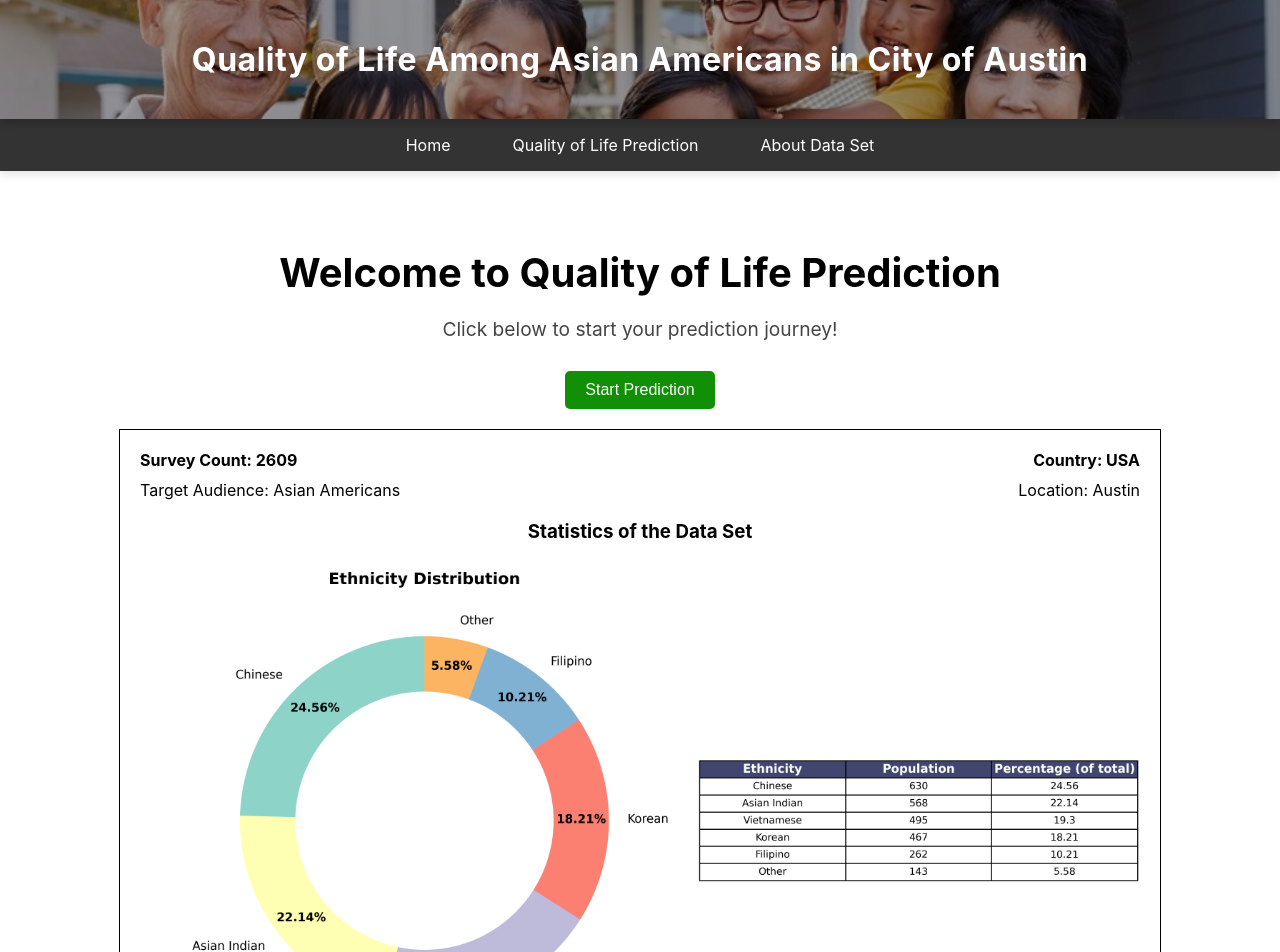
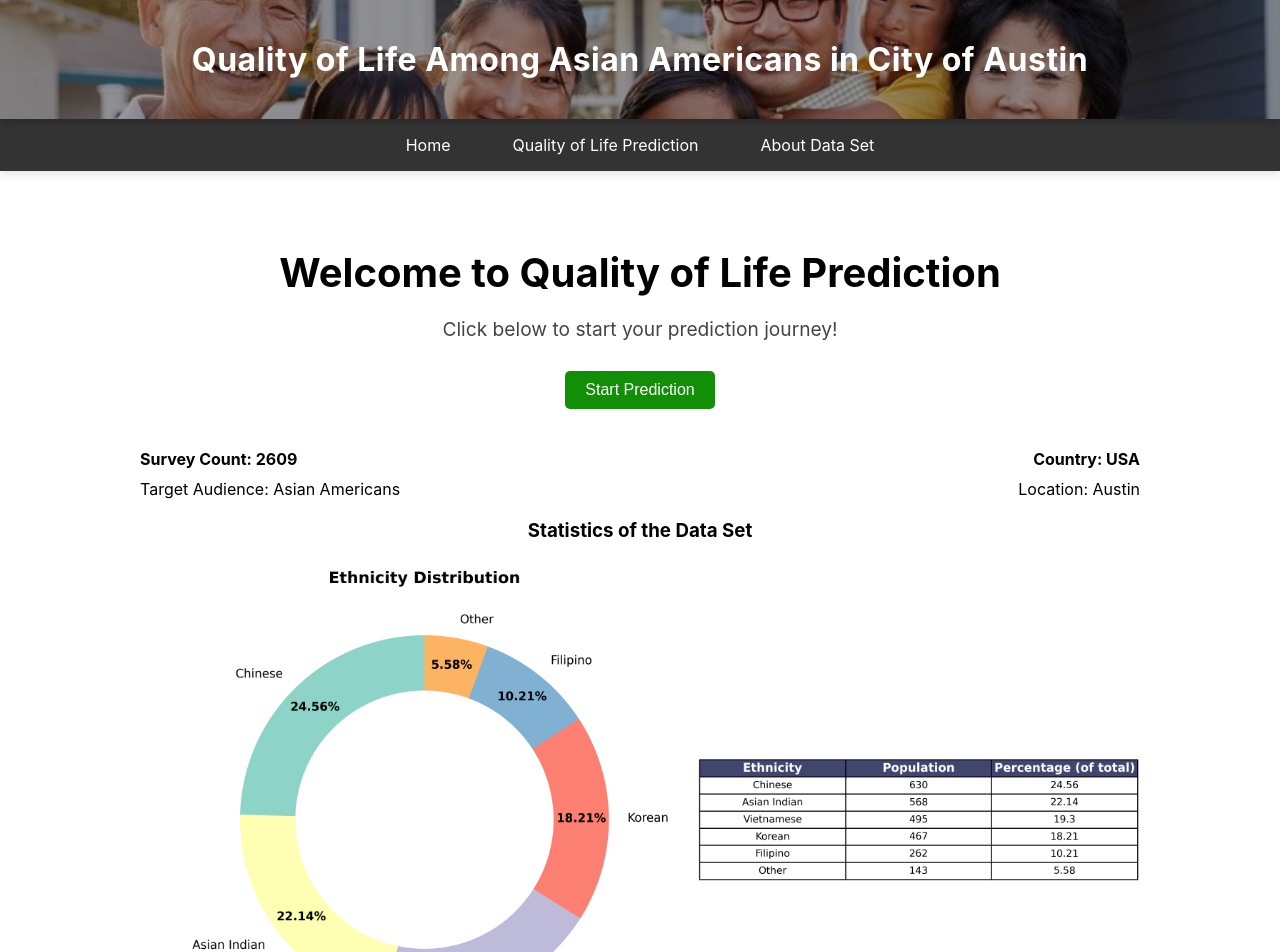
Before and after one commit to tharuka7/ForntEnd_QOL, a React (Create React App) app: page / in a window 1280 px wide. Shown: the top 952 px of the page. Built offline with nearby package versions, Linux system fonts and the light colour scheme.

Commit message:
adding new

```diff
--- a/src/components/LandingPage.js
+++ b/src/components/LandingPage.js
@@ -18,7 +18,7 @@ function LandingPage() {
       <button onClick={handleButtonClick} className="start-button">
         Start Prediction
       </button>
-      <div style={{ border: '1px solid black', padding: '20px', width: '1000px', margin: 'auto', textAlign: 'center' ,marginTop:'20px'}}>
+      <div style={{  padding: '20px', width: '1000px', margin: 'auto', textAlign: 'center' ,marginTop:'20px'}}>
             <div style={{ display: 'flex', justifyContent: 'space-between', fontWeight: 'bold', marginBottom: '10px' }}>
                 <div>Survey Count: 2609</div>
                 <div>Country: USA</div>
```
